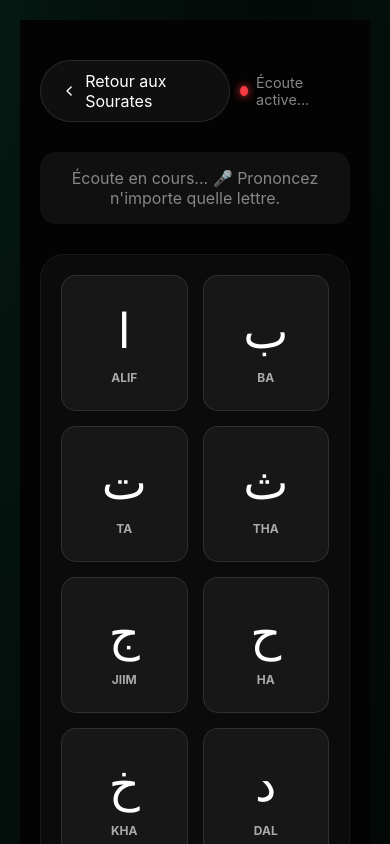
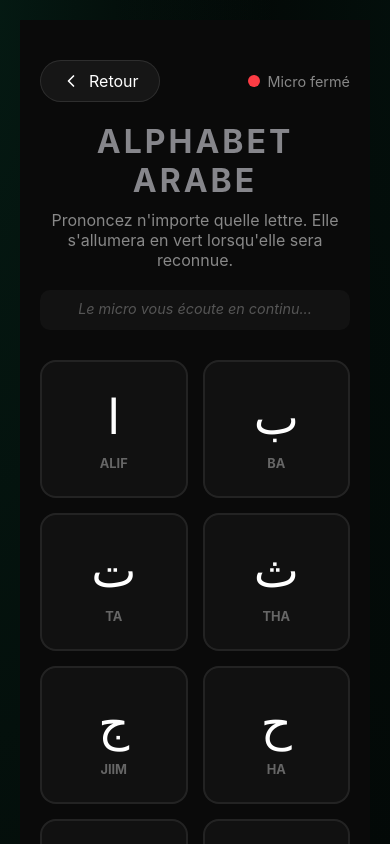
Before and after one commit to alkhastvatsaev/Reach, a Next.js app in the folder Desktop/TAJWID.com/: page /alphabet in a window 390 px wide. Shown: the top 844 px of the page. Built offline with nearby package versions, Linux system fonts and the light colour scheme.

Commit message:
feat(alphabet): complete rewrite, implement persistent grid, auto mic, accurate phonetic match map

```diff
--- a/Desktop/TAJWID.com/src/app/alphabet/page.tsx
+++ b/Desktop/TAJWID.com/src/app/alphabet/page.tsx
@@ -4,87 +4,108 @@ import React, { useState, useEffect, useRef } from 'react';
 import Link from 'next/link';
 
 const arabicAlphabet = [
-  { char: 'ا', name: 'Alif', type: 'norm' },
-  { char: 'ب', name: 'Ba', type: 'qalqalah' },
-  { char: 'ت', name: 'Ta', type: 'norm' },
-  { char: 'ث', name: 'Tha', type: 'norm' },
-  { char: 'ج', name: 'Jiim', type: 'qalqalah' },
-  { char: 'ح', name: 'Ha', type: 'norm' },
-  { char: 'خ', name: 'Kha', type: 'norm' },
-  { char: 'د', name: 'Dal', type: 'qalqalah' },
-  { char: 'ذ', name: 'Dhal', type: 'norm' },
-  { char: 'ر', name: 'Ra', type: 'norm' },
-  { char: 'ز', name: 'Zay', type: 'norm' },
-  { char: 'س', name: 'Siin', type: 'norm' },
-  { char: 'ش', name: 'Shiin', type: 'norm' },
-  { char: 'ص', name: 'Saad', type: 'norm' },
-  { char: 'ض', name: 'Daad', type: 'norm' },
-  { char: 'ط', name: 'Ta', type: 'qalqalah' },
-  { char: 'ظ', name: 'Za', type: 'norm' },
-  { char: 'ع', name: 'Ayn', type: 'norm' },
-  { char: 'غ', name: 'Ghayn', type: 'norm' },
-  { char: 'ف', name: 'Fa', type: 'norm' },
-  { char: 'ق', name: 'Qaaf', type: 'qalqalah' },
-  { char: 'ك', name: 'Kaaf', type: 'norm' },
-  { char: 'ل', name: 'Laam', type: 'norm' },
-  { char: 'م', name: 'Miim', type: 'ghunnah' },
-  { char: 'ن', name: 'Nuun', type: 'ghunnah' },
-  { char: 'ه', name: 'Ha', type: 'norm' },
-  { char: 'و', name: 'Waw', type: 'norm' },
-  { char: 'ي', name: 'Ya', type: 'norm' },
+  { char: 'ا', name: 'Alif', keywords: ['ا', 'أ', 'إ', 'آ', 'alif'] },
+  { char: 'ب', name: 'Ba', keywords: ['ب', 'ba', 'baa'] },
+  { char: 'ت', name: 'Ta', keywords: ['ت', 'ta'] },
+  { char: 'ث', name: 'Tha', keywords: ['ث', 'tha', 'sa'] },
+  { char: 'ج', name: 'Jiim', keywords: ['ج', 'jim', 'djim'] },
+  { char: 'ح', name: 'Ha', keywords: ['ح', 'ha', 'haa'] },
+  { char: 'خ', name: 'Kha', keywords: ['خ', 'kha', 'ra'] },
+  { char: 'د', name: 'Dal', keywords: ['د', 'dal', 'daal'] },
+  { char: 'ذ', name: 'Dhal', keywords: ['ذ', 'dhal', 'zal'] },
+  { char: 'ر', name: 'Ra', keywords: ['ر', 'ra'] },
+  { char: 'ز', name: 'Zay', keywords: ['ز', 'zay', 'za'] },
+  { char: 'س', name: 'Siin', keywords: ['س', 'sin'] },
+  { char: 'ش', name: 'Shiin', keywords: ['ش', 'shin', 'chin'] },
+  { char: 'ص', name: 'Saad', keywords: ['ص', 'sad'] },
+  { char: 'ض', name: 'Daad', keywords: ['ض', 'dad', 'dod'] },
+  { char: 'ط', name: 'Ta', keywords: ['ط', 'ta', 'to'] },
+  { char: 'ظ', name: 'Za', keywords: ['ظ', 'za', 'zo'] },
+  { char: 'ع', name: 'Ayn', keywords: ['ع', 'ain', 'ayn'] },
+  { char: 'غ', name: 'Ghayn', keywords: ['غ', 'ghain', 'rhain'] },
+  { char: 'ف', name: 'Fa', keywords: ['ف', 'fa'] },
+  { char: 'ق', name: 'Qaaf', keywords: ['ق', 'qaf', 'kaf'] },
+  { char: 'ك', name: 'Kaaf', keywords: ['ك', 'kaf', 'kef'] },
+  { char: 'ل', name: 'Laam', keywords: ['ل', 'lam'] },
+  { char: 'م', name: 'Miim', keywords: ['م', 'mim'] },
+  { char: 'ن', name: 'Nuun', keywords: ['ن', 'nun', 'noun'] },
+  { char: 'ه', name: 'Ha', keywords: ['ه', 'ha'] },
+  { char: 'و', name: 'Waw', keywords: ['و', 'waw'] },
+  { char: 'ي', name: 'Ya', keywords: ['ي', 'ya'] },
 ];
 
 export default function AlphabetPage() {
-  const [activeLetter, setActiveLetter] = useState<{char: string, name: string} | null>(null);
-  const [isRecording, setIsRecording] = useState(false);
-  const [feedback, setFeedback] = useState<{text: string, type: 'success'|'error'|'info'}>({text: "Écoute en cours... 🎤 Prononcez n'importe quelle lettre.", type: 'info'});
-
   const [foundLetters, setFoundLetters] = useState<string[]>([]);
   const foundLettersRef = useRef<string[]>([]);
-
+  const [isListening, setIsListening] = useState(false);
+  const [debugText, setDebugText] = useState("");
   const recognitionRef = useRef<any>(null);
 
   useEffect(() => {
     let isMounted = true;
+    const SpeechRecognition = (window as any).SpeechRecognition || (window as any).webkitSpeechRecognition;
 
-    // Initialiser la reconnaissance vocale
-    const SpeechRecognition = (window as any).SpeechRecognition || (window as any).webkitSpeechRecognition;
     if (SpeechRecognition) {
       const rec = new SpeechRecognition();
-      rec.lang = 'ar-SA';
       rec.continuous = true;
       rec.interimResults = true;
+      rec.lang = 'ar-SA'; // Langue arabe par défaut pour capturer l'accent
+
+      rec.onstart = () => {
+        if (isMounted) setIsListening(true);
+      };
 
       rec.onresult = (event: any) => {
         let transcript = "";
         for (let i = event.resultIndex; i < event.results.length; ++i) {
           transcript += event.results[i][0].transcript;
         }
-        evaluatePronunciation(transcript.trim());
+
+        const text = transcript.toLowerCase().trim();
+        setDebugText(text);
+
+        let newFoundArray = [...foundLettersRef.current];
+        let letterDetected = false;
+
+        arabicAlphabet.forEach(letter => {
+            if (newFoundArray.includes(letter.char)) return; // Déjà trouvée
+
+            let isMatch = false;
+            letter.keywords.forEach(kw => {
+                if (text.includes(kw.toLowerCase())) {
+                    isMatch = true;
+                }
+            });
+
+            if (isMatch) {
+                newFoundArray.push(letter.char);
+                letterDetected = true;
+            }
+        });
+
+        if (letterDetected && isMounted) {
+            foundLettersRef.current = newFoundArray;
+            setFoundLetters([...newFoundArray]);
+        }
       };
 
       rec.onerror = (e: any) => {
         if (e.error !== 'aborted') {
-          console.error("Erreur reco:", e.error);
-          setFeedback({text: `Erreur micro: ${e.error}`, type: 'error'});
-          setIsRecording(false);
+            console.error(e.error);
+            if (isMounted) setIsListening(false);
         }
       };
 
       rec.onend = () => {
-        // Ne pas relancer si le composant est démonté
         if (!isMounted) return;
-
-        // Toujours relancer si on essaye d'écouter en continu avec un léger délai pour éviter InvalidStateError
+        setIsListening(false);
+        // Auto-restart silencieux
         setTimeout(() => {
-          if (!isMounted) return;
+            if (isMounted && recognitionRef.current) {
                 try {
-            recognitionRef.current?.start();
-            setIsRecording(true);
-          } catch (e: any) {
-            if (e.name !== "InvalidStateError") {
-              console.error("Failed to restart recognition", e);
-              setIsRecording(false);
+                    recognitionRef.current.start();
+                } catch(err) {
+                    // Ignore InvalidStateError
                 }
             }
         }, 300);
@@ -92,93 +113,26 @@ export default function AlphabetPage() {
 
       recognitionRef.current = rec;
 
-      // Démarrage auto au chargement de la page
       try {
         rec.start();
-        setIsRecording(true);
-      } catch (e: any) {
-         if (e.name !== "InvalidStateError") {
-             console.warn("Already started", e);
-         }
-      }
-    } else {
-      setFeedback({text: "Votre navigateur ne supporte pas la reconnaissance vocale.", type: 'error'});
+      } catch(e) {}
     }
 
     return () => {
       isMounted = false;
-      // Nettoyage à la sortie de la page
       if (recognitionRef.current) {
         try { recognitionRef.current.abort(); } catch(e) {}
       }
     };
-  }, []); // Only run once on mount
+  }, []);
 
-  const speakLetter = (char: string) => {
-    if (!window.speechSynthesis) return;
-    window.speechSynthesis.cancel();
-    const utterance = new SpeechSynthesisUtterance(char);
-    utterance.lang = 'ar-SA';
-    utterance.rate = 0.5;
-    window.speechSynthesis.speak(utterance);
-  };
-
-  const handleLetterClick = (char: string) => {
-    speakLetter(char);
-  };
-
-  const evaluatePronunciation = (transcript: string) => {
-    if (!transcript) return;
-
-    const cleanWord = transcript.replace(/[^\u0600-\u06FF]/g, '').trim();
-    const lowerTranscript = transcript.toLowerCase();
-
-    // Check if the transcript matches any letter in the alphabet
-    let detectedLetter = null;
-
-    // First, try to match the exact Arabic character
-    detectedLetter = arabicAlphabet.find(l => cleanWord.includes(l.char));
-
-    // Fallback, try to match by name (transliteration) if the AI recognized French/English text
-    if (!detectedLetter) {
-        detectedLetter = arabicAlphabet.find(l => lowerTranscript.includes(l.name.toLowerCase()));
-    }
-
-    const currentDetectedChar = detectedLetter?.char;
-
-    if (detectedLetter) {
-        setActiveLetter(detectedLetter);
-        setFeedback({text: `✅ Magnifique ! J'ai entendu la lettre « ${detectedLetter.name} » (${detectedLetter.char}). Prononcez-en une autre !`, type: 'success'});
-
-        if (!foundLettersRef.current.includes(detectedLetter.char)) {
-            foundLettersRef.current = [...foundLettersRef.current, detectedLetter.char];
-            setFoundLetters(foundLettersRef.current);
-        }
-
-        // Remove highlighting after 3 seconds so user can try again clearly
-        setTimeout(() => {
-            setActiveLetter(current => current?.char === currentDetectedChar ? null : current);
-        }, 3000);
-    } else {
-        setFeedback({text: `J'ai entendu "${transcript}", mais je n'ai pas reconnu l'une des 28 lettres. Réessayez !`, type: 'info'});
-    }
-  };
-
-  const forceStartMicrophone = () => {
-    if (!isRecording && recognitionRef.current) {
-        try {
-            recognitionRef.current.start();
-            setIsRecording(true);
-            setFeedback({text: "Écoute relancée manuellement... 🎤", type: 'info'});
-        } catch(e) {
-            console.warn(e);
-        }
-    }
+  const resetProgress = () => {
+    foundLettersRef.current = [];
+    setFoundLetters([]);
   };
 
   return (
-    <div style={{minHeight: '100vh', padding: '20px', display: 'flex', flexDirection: 'column', alignItems: 'center', background: 'var(--bg)', color: 'white'}}>
-      {/* Header local pour la page */}
+    <div style={{minHeight: '100vh', padding: '20px', display: 'flex', flexDirection: 'column', alignItems: 'center', background: '#0a0a0a', color: 'white'}}>
       <div style={{width: '100%', maxWidth: '1000px', display: 'flex', justifyContent: 'space-between', alignItems: 'center', marginBottom: '20px', marginTop: 'calc(20px + env(safe-area-inset-top))'}}>
         <Link href="/" style={{
           display: 'flex', alignItems: 'center', gap: '8px',
@@ -188,91 +142,77 @@ export default function AlphabetPage() {
           <svg width="20" height="20" viewBox="0 0 24 24" fill="none" stroke="currentColor" strokeWidth="2" strokeLinecap="round" strokeLinejoin="round">
             <polyline points="15 18 9 12 15 6" />
           </svg>
-          Retour aux Sourates
+          Retour
         </Link>
-        <div
-          onClick={forceStartMicrophone}
-          style={{
-            display: 'flex', alignItems: 'center', gap: '8px',
-            cursor: !isRecording ? 'pointer' : 'default',
-            padding: '5px 10px',
-            borderRadius: '20px',
-            background: !isRecording ? 'rgba(255,55,95,0.1)' : 'transparent'
-          }}
-          title={!isRecording ? "Cliquer pour forcer l'écoute" : ""}
-        >
+        <div style={{display: 'flex', alignItems: 'center', gap: '8px'}}>
           <div style={{
-            width: '10px', height: '10px', borderRadius: '50%',
-            background: isRecording ? '#fc3c44' : '#555',
-            boxShadow: isRecording ? '0 0 10px #fc3c44' : 'none',
-            animation: isRecording ? 'pulse 1.5s infinite' : 'none'
+            width: '12px', height: '12px', borderRadius: '50%',
+            background: isListening ? '#34d399' : '#fc3c44',
+            boxShadow: isListening ? '0 0 10px #34d399' : 'none',
+            transition: '0.3s all'
           }}></div>
-          <span style={{fontSize: '0.9rem', color: 'var(--subtext)'}}>{isRecording ? 'Écoute active...' : 'Microphone inactif'}</span>
+          <span style={{fontSize: '0.9rem', color: '#888'}}>{isListening ? 'Micro ouvert...' : 'Micro fermé'}</span>
         </div>
       </div>
 
-      {/* Barre de feedback */}
-      <div style={{
-        marginTop: '10px', marginBottom: '30px',
-        padding: '15px 20px',
-        borderRadius: '16px',
-        width: '100%', maxWidth: '1000px',
-        textAlign: 'center',
-        background: feedback.type === 'error' ? 'rgba(255,55,95,0.1)' : feedback.type === 'success' ? 'rgba(52,199,89,0.1)' : 'rgba(255,255,255,0.05)',
-        color: feedback.type === 'error' ? '#ff375f' : feedback.type === 'success' ? 'var(--success)' : 'var(--subtext)',
-        border: `1px solid ${feedback.type === 'error' ? 'rgba(255,55,95,0.2)' : feedback.type === 'success' ? 'rgba(52,199,89,0.2)' : 'transparent'}`,
-        transition: '0.3s all'
-      }}>
-        {feedback.text}
+      <div style={{width: '100%', maxWidth: '1000px', textAlign: 'center', marginBottom: '30px'}}>
+        <h1 style={{fontSize: '2rem', fontWeight: 700, marginBottom: '10px'}}>Alphabet Arabe</h1>
+        <p style={{color: '#888'}}>Prononcez n'importe quelle lettre. Elle s'allumera en vert lorsqu'elle sera reconnue.</p>
+
+        <div style={{marginTop: '20px', minHeight: '40px', color: '#555', fontSize: '0.9rem', fontStyle: 'italic', background: 'rgba(255,255,255,0.03)', padding: '10px', borderRadius: '10px'}}>
+          {debugText ? `Entendu: "${debugText}"` : "Le micro vous écoute en continu..."}
+        </div>
       </div>
 
       <div style={{width: '100%', maxWidth: '1000px'}}>
-        {/* Grille des lettres (Pleine largeur) */}
         <div style={{
           display: 'grid',
           gridTemplateColumns: 'repeat(auto-fill, minmax(100px, 1fr))',
           gap: '15px',
-          background: 'rgba(20,20,20,0.5)',
-          padding: '20px',
-          borderRadius: '24px',
-          backdropFilter: 'blur(10px)',
-          border: '1px solid rgba(255,255,255,0.05)'
         }}>
-          {arabicAlphabet.map((l) => (
+          {arabicAlphabet.map((l) => {
+            const isFound = foundLetters.includes(l.char);
+            return (
               <div
                 key={l.char}
-              onClick={() => handleLetterClick(l.char)}
-              title="Cliquer pour entendre"
                 style={{
-                background: activeLetter?.char === l.char || foundLetters.includes(l.char) ? 'var(--accent)' : 'rgba(255,255,255,0.05)',
-                border: `1px solid ${activeLetter?.char === l.char || foundLetters.includes(l.char) ? 'var(--accent)' : 'rgba(255,255,255,0.1)'}`,
-                borderRadius: '15px',
-                padding: '25px 5px',
+                  background: isFound ? 'rgba(16, 185, 129, 0.2)' : 'rgba(255,255,255,0.03)',
+                  border: `2px solid ${isFound ? '#10b981' : 'rgba(255,255,255,0.08)'}`,
+                  borderRadius: '16px',
+                  padding: '25px 10px',
                   display: 'flex',
                   flexDirection: 'column',
                   alignItems: 'center',
                   justifyContent: 'center',
-                cursor: 'pointer',
-                transition: '0.4s all cubic-bezier(0.4, 0, 0.2, 1)',
-                boxShadow: activeLetter?.char === l.char ? '0 10px 25px rgba(16, 185, 129, 0.4)' : (foundLetters.includes(l.char) ? '0 5px 15px rgba(16, 185, 129, 0.2)' : 'none'),
-                transform: activeLetter?.char === l.char ? 'scale(1.1) translateY(-5px)' : 'scale(1)',
-                zIndex: activeLetter?.char === l.char ? 10 : 1
+                  transition: '0.3s all cubic-bezier(0.4, 0, 0.2, 1)',
+                  boxShadow: isFound ? '0 0 20px rgba(16, 185, 129, 0.2)' : 'none',
+                  transform: isFound ? 'scale(1.05)' : 'scale(1)',
                 }}
               >
-              <span style={{fontFamily: 'var(--font-arabic)', fontSize: '3rem', color: '#fff'}}>{l.char}</span>
-              <span style={{fontSize: '0.75rem', textTransform: 'uppercase', color: activeLetter?.char === l.char || foundLetters.includes(l.char) ? '#fff' : '#aaa', marginTop: '10px', fontWeight: 700}}>{l.name}</span>
+                <span style={{fontFamily: 'var(--font-arabic)', fontSize: '3rem', color: isFound ? '#10b981' : '#fff', transition: '0.3s color'}}>{l.char}</span>
+                <span style={{fontSize: '0.8rem', textTransform: 'uppercase', color: isFound ? '#10b981' : '#666', marginTop: '10px', fontWeight: 700, transition: '0.3s color'}}>{l.name}</span>
               </div>
-          ))}
+            );
+          })}
         </div>
       </div>
 
-      <style dangerouslySetInnerHTML={{__html: `
-        @keyframes pulse {
-          0% { transform: scale(1); opacity: 1; }
-          50% { transform: scale(1.2); opacity: 0.5; }
-          100% { transform: scale(1); opacity: 1; }
-        }
-      `}} />
+      {foundLetters.length > 0 && (
+          <button
+            onClick={resetProgress}
+            style={{
+                marginTop: '40px',
+                background: 'transparent',
+                border: '1px solid rgba(255,255,255,0.2)',
+                color: 'white',
+                padding: '10px 20px',
+                borderRadius: '100px',
+                cursor: 'pointer'
+            }}
+          >
+            Réinitialiser la grille
+          </button>
+      )}
     </div>
   );
 }
```
Lines whose indentation alone changed are shown as unchanged.
